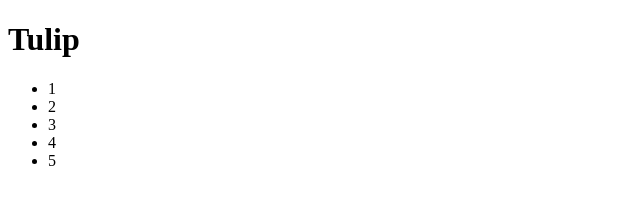
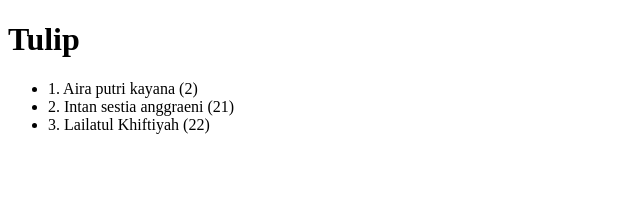
Before and after one commit to Lailatul-khiftiyah/kelompok-tulip, a plain HTML site: page index.html in a window 1280 px wide. Shown: the whole page, without its empty margins (0-640 px from the left). Drawn offline with Linux system fonts and the light colour scheme.

Commit message:
Update index.html

```diff
--- a/index.html
+++ b/index.html
@@ -5,10 +5,8 @@
 <h1> Tulip </h1>
 <Ibody>
   <ul>
-    <Li> 1 </Li>
-    <Li> 2 </Li>
-    <Li> 3 </Li>
-    <Li> 4 </Li>
-    <Li> 5 </Li>
+    <Li> 1. Aira putri kayana (2) </Li>
+    <Li> 2. Intan sestia anggraeni (21) </Li>
+    <Li> 3. Lailatul Khiftiyah (22) </Li>
   </ul>
 </html>
```
